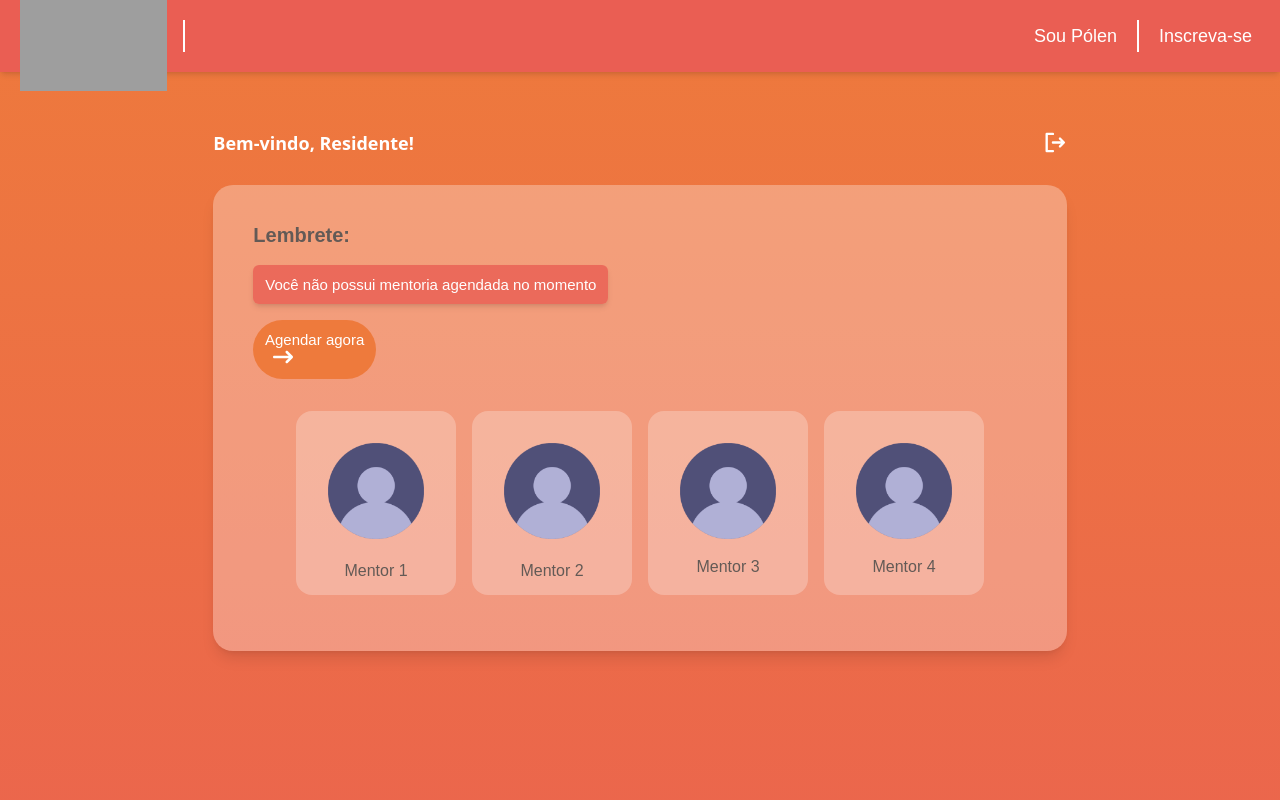
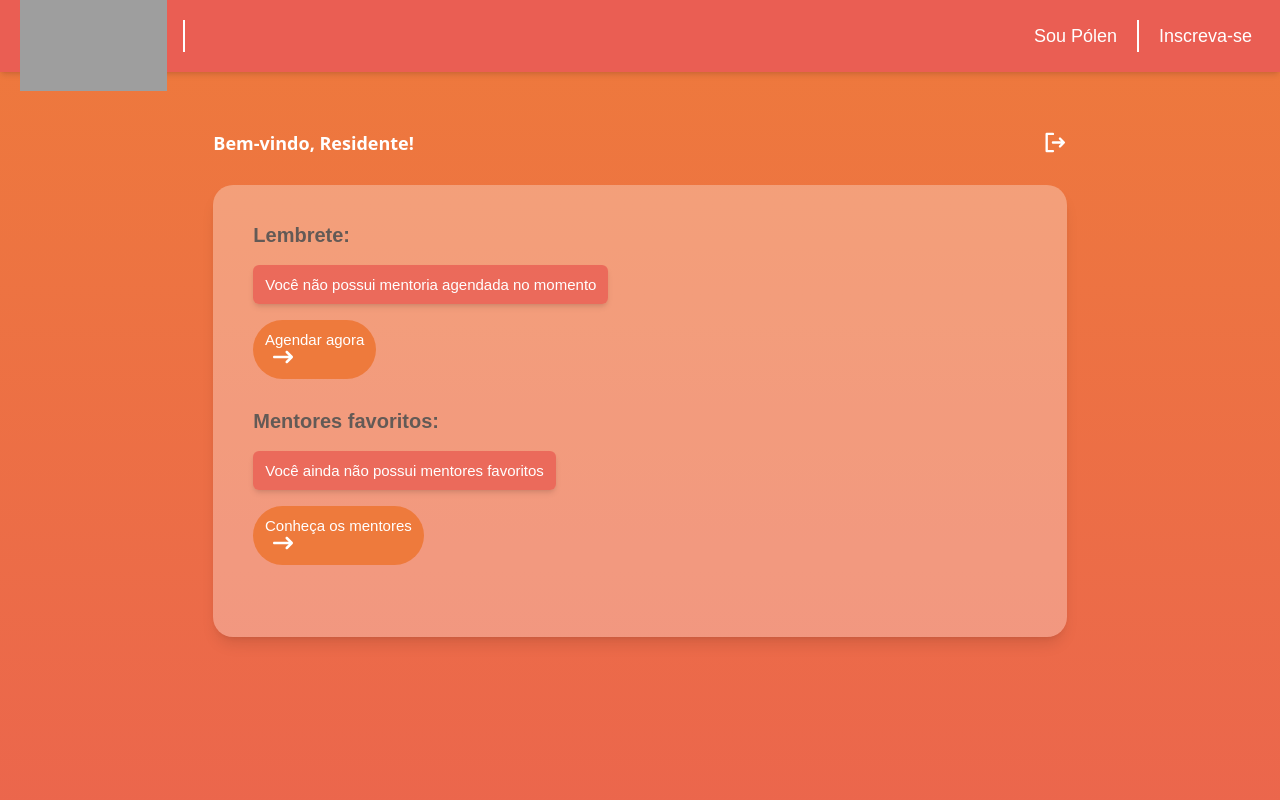
Before and after one commit to HextechBRISA/polen-inovacao-front, a Next.js app: page /resident in a window 1280 px wide. Shown: the top 800 px of the page. Built offline with nearby package versions, Linux system fonts and the light colour scheme; grey boxes are pictures that could not be loaded; a web font is replaced by a local one.

Commit message:
refactor: added new functions to MentorsFollowed page

```diff
--- a/src/app/resident/components/MentorsFollowed.tsx
+++ b/src/app/resident/components/MentorsFollowed.tsx
@@ -1,60 +1,88 @@
 "use client";
-import React from "react";
+import React, { useState } from "react";
 import Link from "next/link";
 import Image from "next/image";
 import Mentor from "../../../../public/Mentor.png"
+import { FaArrowRightLong } from "react-icons/fa6"
+
 
 export default function MentorsFollowed() {
+  const [hasMentorfavorites, setHasMentorfavorites] = useState();
+  const [mentorfavorite, setMentorFavorite] = useState([
+    { mentor: "João" },
+    { mentor: "Maria" }
+  ])
   return (
-    <div>
+    <div className="w-full flex flex-col items-start mb-8">
+      <h1 className="mb-[20px] text-[20px] font-bold">Mentores favoritos:</h1>
+      {hasMentorfavorites && mentorfavorite.length > 0 ? (
+        mentorfavorite.map((mentorfavorites, index)  => (
 
+          <div
+          key={index}
+          className="flex flex-wrap flex-auto justify-center sm:justify-center gap-4 sm:gap-8">
 
-
-          <div className="flex flex-wrap flex-auto justify-center sm:justify-center gap-4 sm:gap-8">
-
-          <div className="w-40 sm:w-auto p-4 ease-out bg-[#FFFFFF] bg-opacity-25 rounded-2xl hvr-float transition mb-4 sm:mb-0">
+            <div
+            className="w-1/5 sm:w-auto p-4 ease-out bg-[#FFFFFF] bg-opacity-25 rounded-2xl hvr-float transition mb-4 sm:mb-0">
               <div className="flex flex-col items-center">
                 <Image
                   src={Mentor}
                   alt="Item 2"
                   className="w-full mb-2 rounded-lg"/>
-              <p className="text-center">Mentor 1</p>
+              <p className="text-center">Mentor 1 {mentorfavorites.mentor}</p>
               </div>
             </div>
 
-          <div className="w-40 sm:w-auto p-4 ease-out bg-[#FFFFFF] bg-opacity-25 rounded-2xl hvr-float transition mb-4 sm:mb-0">
+            <div className="w-1/5 sm:w-auto p-4 ease-out bg-[#FFFFFF] bg-opacity-25 rounded-2xl hvr-float transition mb-4 sm:mb-0">
               <div className="flex flex-col items-center">
                 <Image
                   src={Mentor}
                   alt="Item 2"
                   className="w-full mb-2 rounded-lg"/>
-              <p className="text-center">Mentor 2</p>
+                <p className="text-center">Mentor 2 {mentorfavorites.mentor}</p>
               </div>
             </div>
 
-          <div className="w-40 sm:w-auto p-4 ease-out bg-[#FFFFFF] bg-opacity-25 rounded-2xl hvr-float transition mb-4 sm:mb-0">
+            <div className="w-1/5 sm:w-auto p-4 ease-out bg-[#FFFFFF] bg-opacity-25 rounded-2xl hvr-float transition mb-4 sm:mb-0">
               <div className="flex flex-col items-center">
                 <Image
                   src={Mentor}
                   alt="Item 3"
                   className="w-full mb-1 rounded-lg"/>
-              <p className="text-center">Mentor 3</p>
+                <p className="text-center">Mentor 3 {mentorfavorites.mentor}</p>
               </div>
             </div>
 
-          <div className="w-40 sm:w-auto p-4 bg-[#FFFFFF] bg-opacity-25 rounded-2xl hvr-float transition mb-4 sm:mb-0">
+            <div className="w-1/5 sm:w-auto p-4 bg-[#FFFFFF] bg-opacity-25 rounded-2xl hvr-float transition mb-4 sm:mb-0">
               <div className="flex flex-col items-center">
                 <Image
                   src={Mentor}
                   alt="Item 3"
                   className="w-full mb-1 rounded-lg"/>
-              <p className="text-center">Mentor 4</p>
+                <p className="text-center">Mentor 4{mentorfavorites.mentor}</p>
+              </div>
             </div>
           </div>
 
+
+        ))
+      ) : (
+
+          <>
+
+
+            <div className="shadow-md w-auto h-auto bg-[#EA5E53] bg-opacity-80 text-white text-[15px] text-center rounded-md flex items-center justify-center mb-4 p-3">
+            <p>Você ainda não possui mentores favoritos</p>
             </div>
 
-
+            <Link href={"/mentor/all-mentors"}>
+            <button className="shadow-md w-auto h-auto bg-[#EE7A3C] text-white text-[15px] rounded-full flex items-center justify-center p-3 hvr-push">
+              Conheça os mentores
+              <FaArrowRightLong className="ml-2 text-[20px]" />
+            </button>
+            </Link>
+            </>
+        )}
     </div>
   );
 }
--- /dev/null
+++ b/src/app/resident/components/validationMentorsSchema.ts
@@ -0,0 +1 @@
+import { z } from "zod";
```
Lines whose indentation alone changed are shown as unchanged.
